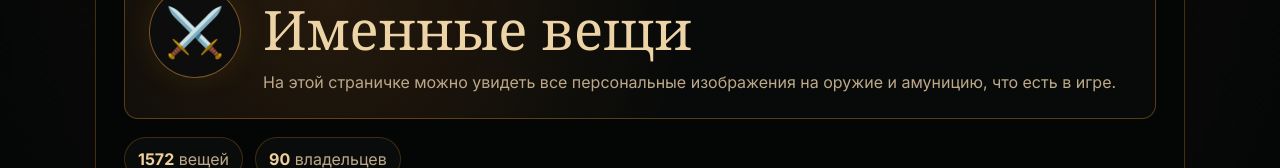
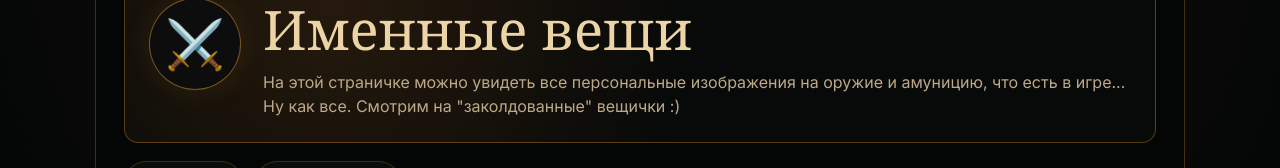
Before and after one commit to reverie-w-sh/dm-portal, a Next.js app: page /personal-items in a window 1280 px wide. Shown: the part 168-336 px from the top of the page. Built offline with nearby package versions, Linux system fonts and the light colour scheme; no server answers.

Commit message:
Update PersonalItemsClient.tsx

```diff
--- a/src/app/personal-items/PersonalItemsClient.tsx
+++ b/src/app/personal-items/PersonalItemsClient.tsx
@@ -115,7 +115,9 @@ export default function PersonalItemsClient({
             <h1>Именные вещи</h1>
             <p>
               На этой страничке можно увидеть все персональные изображения на
-              оружие и амуницию, что есть в игре.
+              оружие и амуницию, что есть в игре...
+              <br />
+              Ну как все. Смотрим на "заколдованные" вещички :)
             </p>
           </div>
         </header>
```
